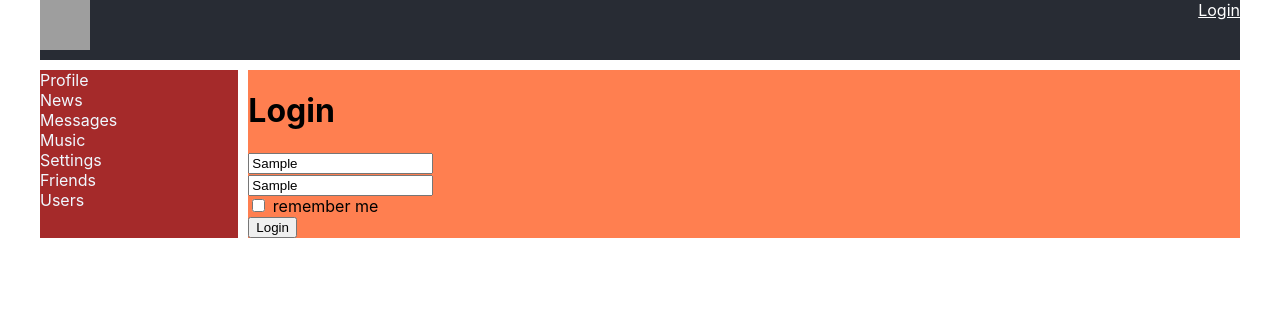
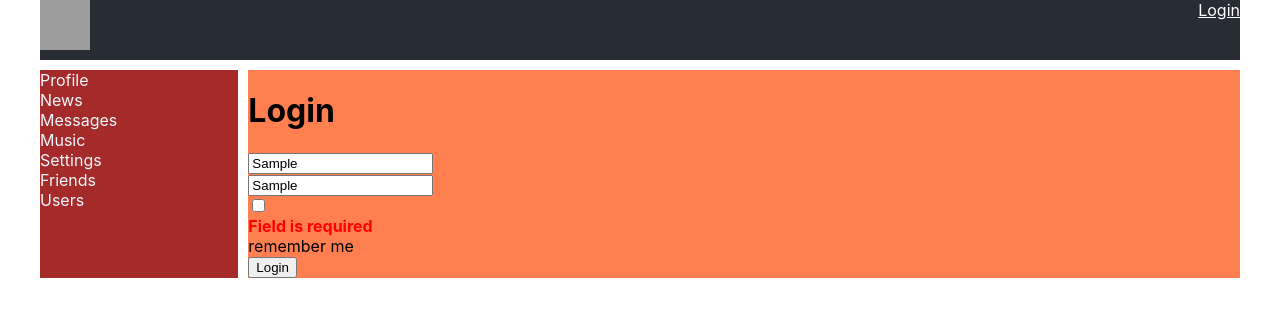
Before and after one commit to NikitaKS/first-socialnetwork-project, a React (Create React App) app: page /login in a window 1280 px wide. Both pictures are taken after typing "Sample", "Sample" into the empty fields and a click on the button "Login". Shown: the top 316 px of the page. Built offline with nearby package versions, Linux system fonts and the light colour scheme; no server answers; grey boxes are pictures that could not be loaded.

Commit message:
77: redux-form, children, rest operator, validators, formControls

```diff
--- a/src/App.js
+++ b/src/App.js
@@ -21,16 +21,15 @@ const App = (props) => {
                 <Nav/>
                 <div className='app-wrapper-content'>
                     <Route path="/profile/:userId?" render={() => <ProfileContainer/>}/>
+                    {/*:userId - params for withRouter // если есть ? то параметр не обязателен*/}
                     <Route path="/dialogs" render={() => <DialogsContainer/>}/>
                     <Route path="/news" component={News}/>
-                    {/*:userId - params for withRouter // если есть ? то параметр не обязателен*/}
                     <Route path="/users" render={() => <UsersContainer/>}/>
                     <Route path="/music" component={Music}/>
                     <Route path="/settings" component={Settings}/>
                     <Route path="/friends" component={Friends}/>
                     <Route path="/login" render={() => <Login/>}/>
                 </div>
-
             </div>
         </BrowserRouter>
 
--- /dev/null
+++ b/src/components/Dialogs/AddMessageForm.js
@@ -0,0 +1,16 @@
+import React from 'react';
+import {maxLengthCreator, requiredField} from "../../utils/validators/validators";
+import {Field, reduxForm} from "redux-form";
+import {TextArea} from "../common/FormsControls/FormControls";
+
+const maxLength30 = maxLengthCreator(30);
+const ReduxMessageForm = (props) => {
+    return (
+        <form onSubmit={props.handleSubmit}>
+            <Field component={TextArea} name={'messageText'}
+                   placeholder={'Enter your message'} validate={[requiredField, maxLength30]}/>
+            <button>Send</button>
+        </form>
+    )
+};
+export default reduxForm({form: 'dialogMessageForm'})(ReduxMessageForm);
--- a/src/components/Dialogs/Dialogs.jsx
+++ b/src/components/Dialogs/Dialogs.jsx
@@ -3,7 +3,7 @@ import s from './Dialogs.module.css';
 import DialogItem from "./DialogItem/DialogItem";
 import Message from "./MessageItem/MessageItem";
 import {Redirect} from "react-router-dom";
-import {Field, reduxForm} from "redux-form";
+import ReduxMessageForm from './AddMessageForm'
 
 const Dialogs = (props) => {
 
@@ -31,14 +31,5 @@ const Dialogs = (props) => {
     )
 };
 
-const addMessageForm = (props) => {
-    return (
-        <form onSubmit={props.handleSubmit}>
-            <Field component={'textarea'} name={'messageText'} placeholder={'Enter your message'}/>
-            <button>Send</button>
-        </form>
-    )
-};
-const ReduxMessageForm = reduxForm({form: 'dialogMessageForm'})(addMessageForm);
 
 export default Dialogs;
--- a/src/components/Login/Login.js
+++ b/src/components/Login/Login.js
@@ -1,18 +1,21 @@
 import React from 'react';
 import {Field, reduxForm} from "redux-form";
 import {connect} from "react-redux";
+import {Input} from "../common/FormsControls/FormControls";
+import {requiredField} from "../../utils/validators/validators";
 
 const LoginForm = (props) => {
     return (
         <form onSubmit={props.handleSubmit}>
             <div>
-                <Field component={'input'} name={'login'} placeholder='Login'/>
+                <Field component={Input} name={'login'} placeholder='Login'
+                       validate={[requiredField]}/>
             </div>
             <div>
-                <Field component={'input'} name={'password'} placeholder='Password'/>
+                <Field component={Input} name={'password'} placeholder='Password' validate={[requiredField]}/>
             </div>
             <div>
-                <Field component={'input'} name={'rememberMe'} type="checkbox"/> remember me
+                <Field component={Input} name={'rememberMe'} type="checkbox" validate={[requiredField]}/> remember me
             </div>
             <div>
                 <button>Login</button>
--- a/src/components/Profile/MyPosts/MyPosts.jsx
+++ b/src/components/Profile/MyPosts/MyPosts.jsx
@@ -3,6 +3,11 @@ import s from './MyPosts.module.css';
 import Post from "./Post/Post";
 import PropTypes from 'prop-types';
 import {Field, reduxForm} from "redux-form";
+import {maxLengthCreator, requiredField} from "../../../utils/validators/validators";
+import {TextArea} from "../../common/FormsControls/FormControls";
+
+
+const maxLength15 = maxLengthCreator(15);
 
 const MyPosts = (props) => {
 
@@ -31,7 +36,7 @@ export default MyPosts;
 const PostForm = (props) => {
     return (
         <form onSubmit={props.handleSubmit}>
-            <Field component={'input'} name={'postText'}/>
+            <Field component={TextArea} placeholder={'Post message'} name={'postText'} validate={[requiredField,maxLength15]}/>
             <button>Add Post</button>
         </form>
     )
--- a/src/components/Profile/ProfileContainer.jsx
+++ b/src/components/Profile/ProfileContainer.jsx
@@ -32,7 +32,7 @@ let mapStateToProps = (state) => ({
 export default compose(
     connect(mapStateToProps, {getUserProfileThunk,getUserStatus:getUserStatusTC,updateStatusTC}), // 3
     withRouter, // 2
-    // WithAuthRedirect // 1
+    WithAuthRedirect // 1
 )(ProfileContainer);
 
 // let AuthRedirectComponent = WithAuthRedirect(ProfileContainer);
--- /dev/null
+++ b/src/components/common/FormsControls/FormControls.js
@@ -0,0 +1,24 @@
+import React from 'react';
+import s from './FormControls.module.css'
+
+const FormControl = ({input, meta, ...props}) => {
+    const showError = meta.touched && meta.error;
+    return (
+        <div className={`${s.formControl} ${showError ? s.error : ''}`}>
+            <div className="wrapper">
+                {props.children}
+            </div>
+            {showError && <span>{meta.error}</span>}
+        </div>
+    )
+};
+
+
+export const TextArea = (props) => {
+    const {input, meta, child, ...restProps} = props;
+    return <FormControl {...props}> <textarea {...input} {...restProps}/> </FormControl>
+};
+export const Input = (props) => {
+    const {input, meta, child, ...restProps} = props;
+    return <FormControl {...props} > <input{...input} {...restProps}/> </FormControl>
+};
--- /dev/null
+++ b/src/components/common/FormsControls/FormControls.module.css
@@ -0,0 +1,8 @@
+
+.formControl.error input,
+.formControl.error textarea {
+    border: 2px solid red;
+}.formControl.error span {
+   color: red;
+    font-weight: bold;
+}
--- /dev/null
+++ b/src/utils/validators/validators.js
@@ -0,0 +1,13 @@
+export const requiredField = (value) => {
+    if (value) {
+        return undefined;
+    } else {
+        return 'Field is required'
+    }
+};
+
+
+export const maxLengthCreator = (maxLength) => (value) => {
+    if (value && value.length > maxLength) return `Max length is ${maxLength} symbols`;
+    return undefined;
+};
```
Also changed, not shown: 1 other file (tests, documents, lock files or other folders).
